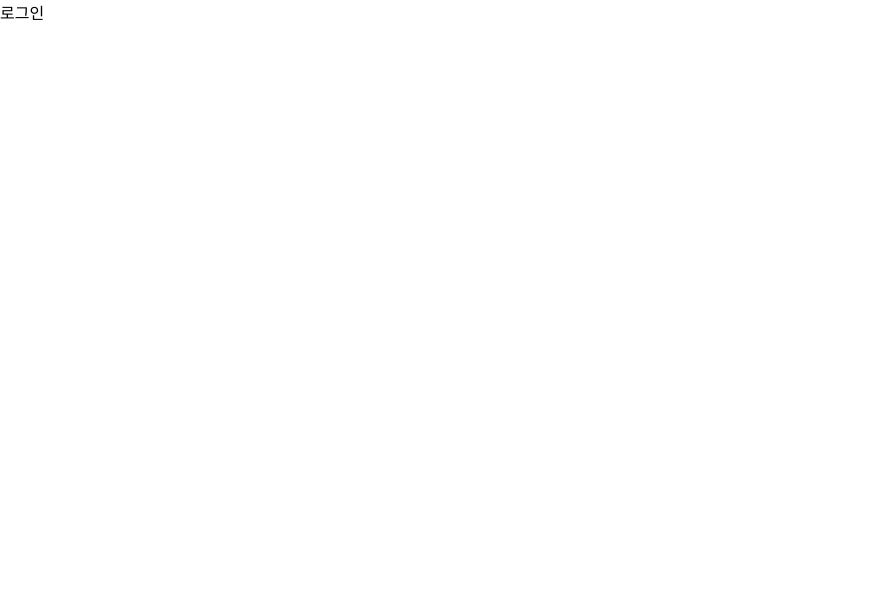
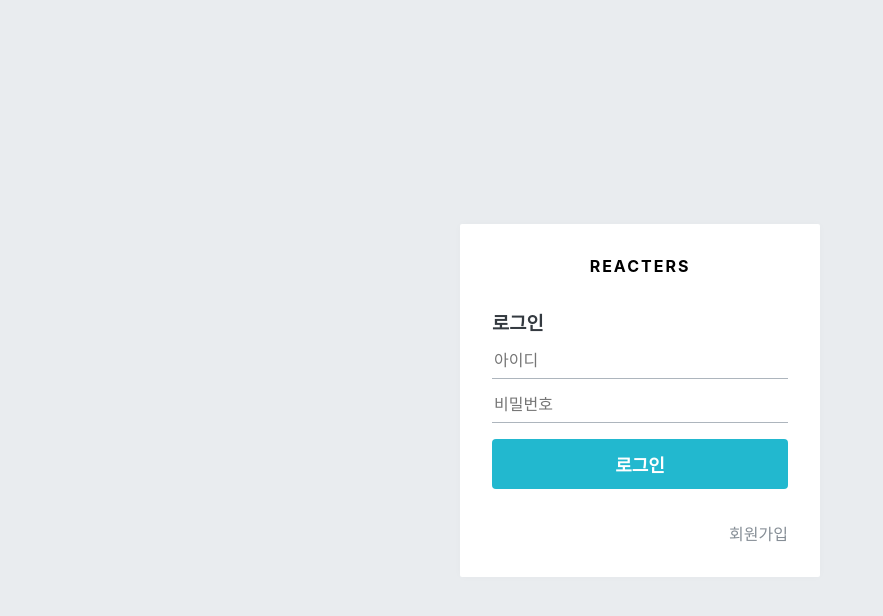
Before and after one commit to codingpalette/blog, a React (Create React App) app in the folder blog-frontend/: page /login in a window 1280 px wide. Shown: the top 616 px of the page, without its empty margins (0-883 px from the left). Built offline with nearby package versions, Linux system fonts and the light colour scheme.

Commit message:
로그인 폼 제작

```diff
--- /dev/null
+++ b/blog-frontend/src/components/auth/AuthForm.js
@@ -0,0 +1,75 @@
+import React from 'react';
+import styled from 'styled-components';
+import palette from '../../lib/styles/palette';
+import { Link } from 'react-router-dom';
+import Button from '../common/Button';
+
+
+const AuthFormBlock = styled.div`
+    h3{
+        margin:0;
+        color: ${palette.gray[8]}
+    }
+`;
+
+const StyledInput = styled.input`
+    font-size:1rem;
+    border:none;
+    border-bottom : 1px solid ${palette.gray[5]};
+    padding-bottom:0.5rem;
+    outline:none;
+    width:100%;
+    margin-top:1rem;
+    &:focus{
+        color:$oc-teal-7;
+        border-bottom:1px solid ${palette.gray[7]};
+    }
+    /* & + &{
+
+    } */
+`;
+
+const Footer = styled.div`
+    margin-top:2rem;
+    text-align:right;
+    a {
+        color:${palette.gray[6]};
+        text-decoration:none;
+        &:hover{
+            color:${palette.gray[9]};
+        }
+    }
+`;
+
+const textMap = {
+    login : '로그인',
+    register : '회원가입',
+}
+
+const AuthForm = ({ type }) => {
+    const text = textMap[type];
+    return (
+        <>
+            <AuthFormBlock>
+                <h3>{text}</h3>
+                <form>
+                    <StyledInput actoComplete="username" name="username" placeholder="아이디" />
+                    <StyledInput actoComplete="new-password" name="password" placeholder="비밀번호" type="password" />
+                    {type === 'register' && (
+                        <StyledInput actoComplete="new-password" name="password" placeholder="비밀번호 확인" type="password" />
+                    )}
+                    <Button cyan fullWidth style={{ marginTop:'1rem' }}>{text}</Button>
+                </form>
+                <Footer>
+                    {type === 'login' ? (
+                        <Link to="/register">회원가입</Link>
+                    ) : (
+                        <Link to="/login">로그인</Link>
+                    )}
+                </Footer>
+            </AuthFormBlock>
+        </>
+    )
+};
+
+export default AuthForm;
--- /dev/null
+++ b/blog-frontend/src/components/auth/AuthTemplate.js
@@ -0,0 +1,49 @@
+import React from 'react';
+import styled from 'styled-components';
+import palette from '../../lib/styles/palette';
+import { Link } from 'react-router-dom';
+
+const AuthTemplateBlock = styled.div`
+    position:absolute;
+    left:0;
+    top:0;
+    bottom:0;
+    right:0;
+    background: ${palette.gray[2]};
+    display:flex;
+    flex-direction:column;
+    justify-content:center;
+    align-items:center;
+`;
+
+const WhiteBox = styled.div`
+    .logo-area {
+        display:block;
+        padding-bottom:2rem;
+        text-align:center;
+        font-weight:bold;
+        letter-spacing:2px;
+    }
+    box-shadow: 0 0 8px rgba(0,0,0,0.025);
+    padding:2rem;
+    width:360px;
+    background:#FFF;
+    border-radius:2px;
+`;
+
+const AuthTemplate = ({children}) => {
+    return(
+        <>
+            <AuthTemplateBlock>
+                <WhiteBox>
+                    <div className="logo-area">
+                         <Link to='/'>REACTERS</Link>
+                    </div>
+                    {children}
+                </WhiteBox>
+            </AuthTemplateBlock>
+        </>
+    )
+};
+
+export default AuthTemplate;
--- /dev/null
+++ b/blog-frontend/src/components/common/Button.js
@@ -0,0 +1,41 @@
+import React from 'react';
+import styled , {css} from 'styled-components';
+import palette from '../../lib/styles/palette';
+
+const StyledButton = styled.button`
+    border: none;
+    border-radius: 4px;
+    font-size: 1rem;
+    font-weight: bold;
+    padding: 0.25rem 1rem;
+    color: white;
+    outline: none;
+    cursor: pointer;
+
+    background: ${palette.gray[8]};
+    &:hover {
+        background: ${palette.gray[6]};
+    }
+    ${props =>
+        props.fullWidth &&
+        css`
+            padding-top: 0.75rem;
+            padding-bottom: 0.75rem;
+            width: 100%;
+            font-size: 1.125rem;
+        `
+    }
+    ${props =>
+        props.cyan &&
+        css`
+            background: ${palette.cyan[5]};
+            &:hover {
+                background: ${palette.cyan[4]};
+            }
+        `
+    }
+`;
+
+const Button = props => <StyledButton {...props} />
+
+export default Button;
--- a/blog-frontend/src/index.css
+++ b/blog-frontend/src/index.css
@@ -1,10 +1,33 @@
 body {
     margin: 0;
+    padding: 0;
     font-family: -apple-system, BlinkMacSystemFont, 'Segoe UI', 'Roboto', 'Oxygen',
       'Ubuntu', 'Cantarell', 'Fira Sans', 'Droid Sans', 'Helvetica Neue',
       sans-serif;
     -webkit-font-smoothing: antialiased;
     -moz-osx-font-smoothing: grayscale;
+    box-sizing: border-box; /* 엘리먼트의 box-sizing 값을 border-box로 설정 */
+    min-height: 100%;
+}
+
+#root {
+    min-height: 100%;
+}
+
+/* 추후 회원인증 페이지에서
+배경화면을 페이지의 전체 영역에 채우기 위한 용도 */
+html {
+    height: 100%;
+}
+
+/* 링크에 색상 및 밑줄 없애기 */
+a {
+    color: inherit;
+    text-decoration: none;
+}
+
+* {
+    box-sizing: inherit; /* 모든 엘리먼트의 box-sizing 값을 border-box로 설정 */
 }
 
 code {
--- a/blog-frontend/src/index.js
+++ b/blog-frontend/src/index.js
@@ -4,11 +4,21 @@
 import App from './App';
 import * as serviceWorker from './serviceWorker';
 import { BrowserRouter } from 'react-router-dom'
+import { Provider } from 'react-redux';
+import { createStore } from 'redux';
+import { composeWithDevTools } from 'redux-devtools-extension';
+import rootReducer from './modules';
+const store = createStore(
+    rootReducer,
+    composeWithDevTools(),
+);
 
 ReactDOM.render(
-    <BrowserRouter>
-        <App />
-    </BrowserRouter>,
+    <Provider store={store}>
+        <BrowserRouter>
+            <App />
+        </BrowserRouter>
+    </Provider>,
     document.getElementById('root'))
 ;
 
--- /dev/null
+++ b/blog-frontend/src/lib/styles/palette.js
@@ -0,0 +1,30 @@
+// source: https://yeun.github.io/open-color/
+
+const palette = {
+    gray: [
+      '#f8f9fa',
+      '#f1f3f5',
+      '#e9ecef',
+      '#dee2e6',
+      '#ced4da',
+      '#adb5bd',
+      '#868e96',
+      '#495057',
+      '#343a40',
+      '#212529',
+    ],
+    cyan: [
+      '#e3fafc',
+      '#c5f6fa',
+      '#99e9f2',
+      '#66d9e8',
+      '#3bc9db',
+      '#22b8cf',
+      '#15aabf',
+      '#1098ad',
+      '#0c8599',
+      '#0b7285',
+    ],
+  };
+
+  export default palette;
--- /dev/null
+++ b/blog-frontend/src/modules/auth.js
@@ -0,0 +1,16 @@
+import { createAction , handleActions } from 'redux-actions';
+
+const SAMPLE_ACTION = 'auth/SAMPLE_ACTION';
+
+export const sampleAction = createAction(SAMPLE_ACTION);
+
+const initialState = {};
+
+const auth = handleActions(
+    {
+        [SAMPLE_ACTION] : (state, action) => state,
+    },
+    initialState
+);
+
+export default auth;
--- /dev/null
+++ b/blog-frontend/src/modules/index.js
@@ -0,0 +1,8 @@
+import { combineReducers } from 'redux';
+import auth from './auth';
+
+const rootReducer = combineReducers({
+    auth,
+})
+
+export default rootReducer;
--- a/blog-frontend/src/pages/LoginPage.js
+++ b/blog-frontend/src/pages/LoginPage.js
@@ -1,8 +1,14 @@
 import React from 'react';
+import AuthTemplate from '../components/auth/AuthTemplate';
+import AuthForm from '../components/auth/AuthForm';
 
 const LoginPage = () => {
     return(
-        <div>로그인</div>
+        <>
+            <AuthTemplate>
+                <AuthForm type="login" />
+            </AuthTemplate>
+        </>
     )
 };
 
--- a/blog-frontend/src/pages/PostListPage.js
+++ b/blog-frontend/src/pages/PostListPage.js
@@ -1,8 +1,12 @@
 import React from 'react';
+import Button from '../components/common/Button';
 
 const WritePage = () => {
     return(
-        <div>포스트 리스트</div>
+        <div>
+            <Button>버튼</Button>
+        </div>
+
     )
 };
 
--- a/blog-frontend/src/pages/RegisterPage.js
+++ b/blog-frontend/src/pages/RegisterPage.js
@@ -1,8 +1,15 @@
 import React from 'react';
+import AuthTemplate from '../components/auth/AuthTemplate';
+import AuthForm from '../components/auth/AuthForm';
 
 const RegisterPage = () => {
     return(
-        <div>회원가입</div>
+        <>
+            <AuthTemplate>
+                <AuthForm type="register" />
+            </AuthTemplate>
+        </>
+
     )
 };
 
```
Also changed, not shown: blog-frontend/package.json (+7 -1 lines), 1 other file (tests, documents, lock files or other folders). Lines whose indentation alone changed are shown as unchanged.
